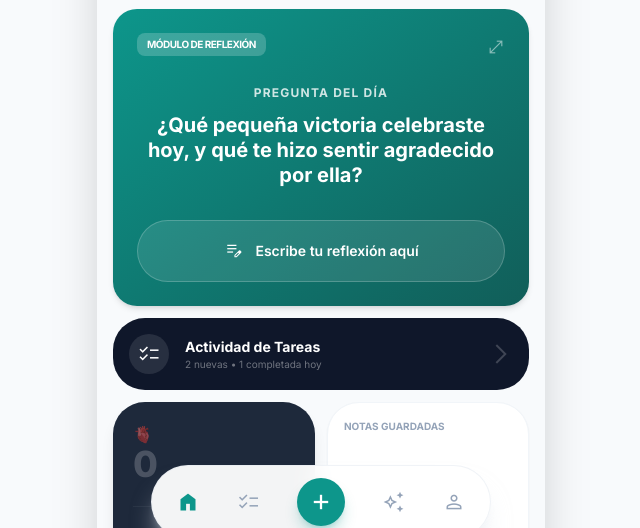
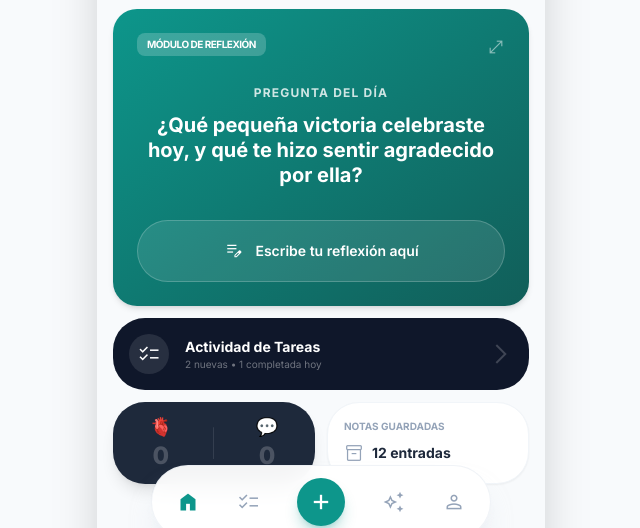
Before and after one commit to Houg3740ji/Emotia, a website built with Vite: page stitch_emotia/home_inicio_1/code.html in a window 1280 px wide. Shown: the part 237-765 px from the top of the page, without its empty margins (319-959 px from the left). Built offline with nearby package versions, Linux system fonts and the light colour scheme; no server answers.

Commit message:
refactor: widget rachas — dos columnas centradas, mismo tamaño original

```diff
--- a/src/js/screens/home.js
+++ b/src/js/screens/home.js
@@ -200,13 +200,13 @@ async function initHome(router) {
       const eNum = rachaWidget.querySelector('#streak-emotion-num');
       if (eNum) {
         eNum.textContent = String(emo.streak);
-        eNum.className = `text-4xl font-black tracking-tight leading-none ${emo.doneToday ? 'text-primary' : 'text-white/20'}`;
+        eNum.className = `text-2xl font-black leading-none ${emo.doneToday ? 'text-primary' : 'text-white/20'}`;
       }
 
       const qNum = rachaWidget.querySelector('#streak-question-num');
       if (qNum) {
         qNum.textContent = String(qst.streak);
-        qNum.className = `text-4xl font-black tracking-tight leading-none ${qst.doneToday ? 'text-primary' : 'text-white/20'}`;
+        qNum.className = `text-2xl font-black leading-none ${qst.doneToday ? 'text-primary' : 'text-white/20'}`;
       }
     } catch (_) { /* silencioso */ }
   }
--- a/stitch_emotia/home_inicio_1/code.html
+++ b/stitch_emotia/home_inicio_1/code.html
@@ -103,15 +103,15 @@
 </div>
 <span class="material-symbols-outlined text-white/20 group-hover:text-white transition-colors">arrow_forward_ios</span>
 </div>
-<div class="bg-navy-custom rounded-2xl px-5 py-6 shadow-lg flex flex-col justify-center gap-6" id="dual-streak-widget">
-<div class="flex flex-col gap-1">
-<span class="text-base leading-none opacity-50">🫀</span>
-<span id="streak-emotion-num" class="text-4xl font-black tracking-tight leading-none text-white/20">0</span>
+<div class="bg-navy-custom rounded-2xl p-4 shadow-lg text-white flex items-center justify-around" id="dual-streak-widget">
+<div class="flex flex-col items-center gap-2">
+<span class="text-lg leading-none">🫀</span>
+<span id="streak-emotion-num" class="text-2xl font-black leading-none text-white/20">0</span>
 </div>
-<div class="w-full h-px bg-white/5"></div>
-<div class="flex flex-col gap-1">
-<span class="text-base leading-none opacity-50">💬</span>
-<span id="streak-question-num" class="text-4xl font-black tracking-tight leading-none text-white/20">0</span>
+<div class="w-px h-8 bg-white/10 rounded-full"></div>
+<div class="flex flex-col items-center gap-2">
+<span class="text-lg leading-none">💬</span>
+<span id="streak-question-num" class="text-2xl font-black leading-none text-white/20">0</span>
 </div>
 </div>
 <div class="bg-white rounded-2xl p-4 shadow-sm border border-slate-100 flex flex-col justify-between">
```
